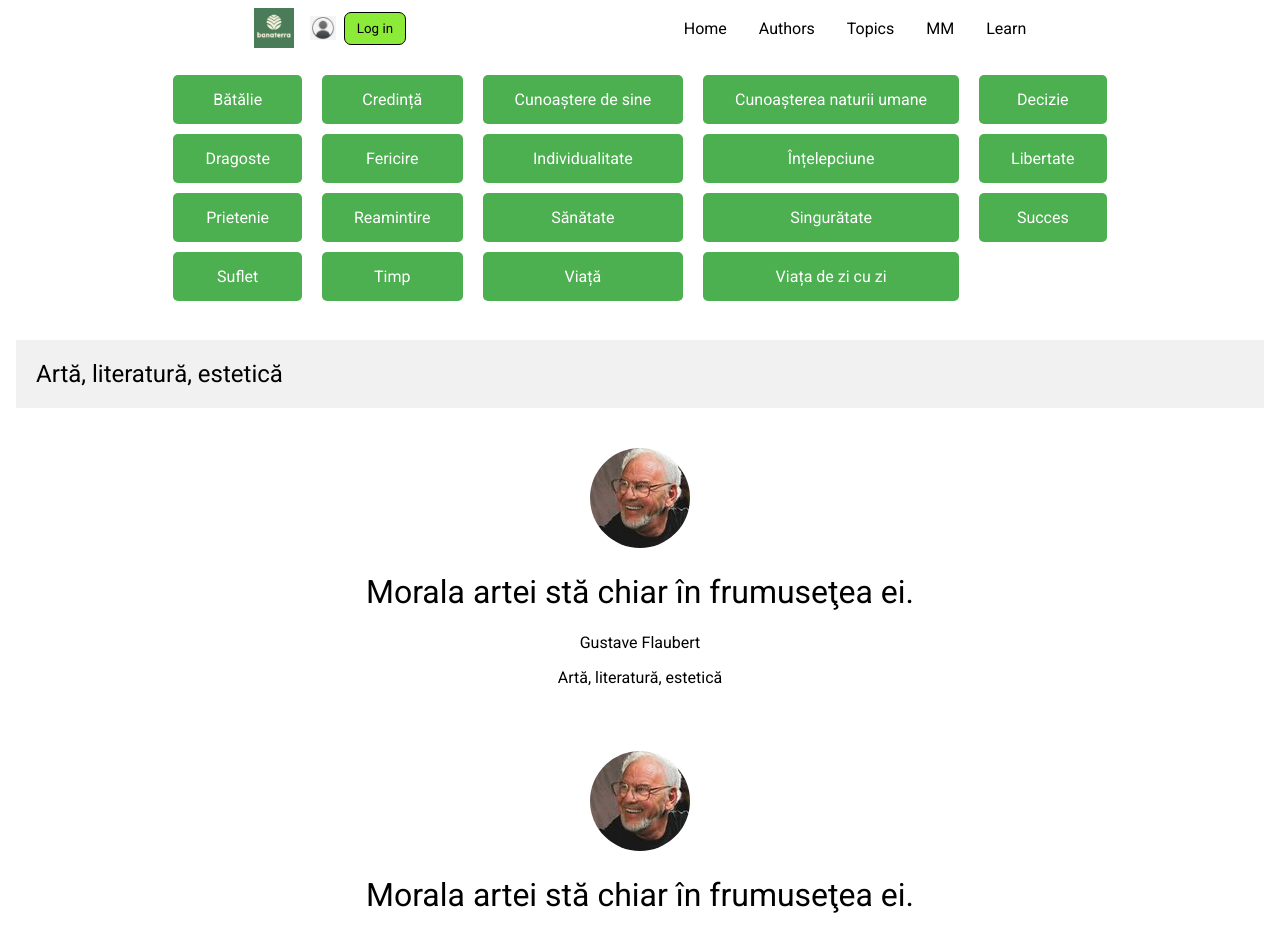
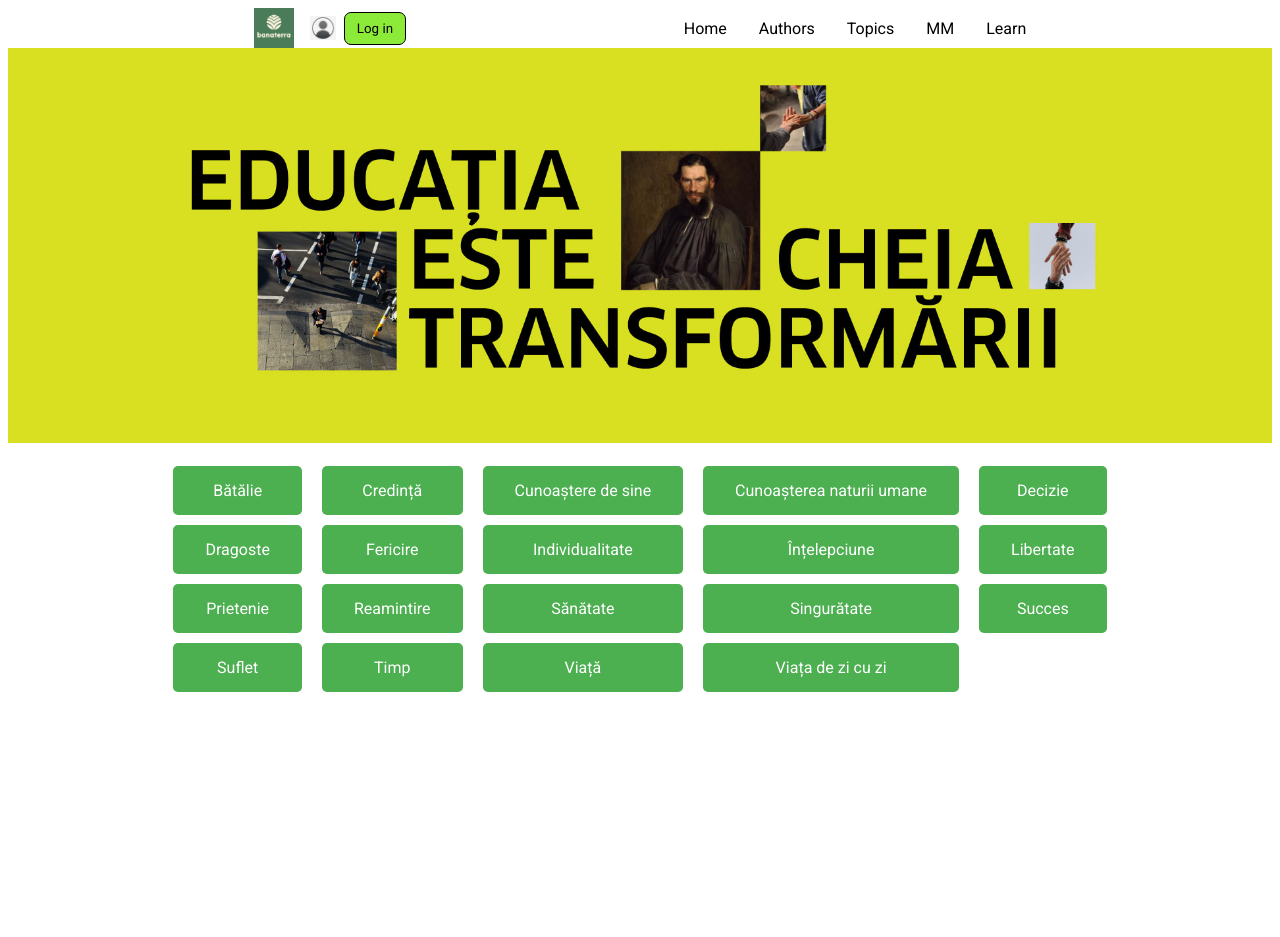
Before and after one commit to CatalinIonescu0922/banaterra, an Angular app: page / in a window 1280 px wide. Shown: the top 937 px of the page. After the commit the page ends 800 px from the top, so only its background shows below. Built offline with nearby package versions, Linux system fonts and the light colour scheme.

Commit message:
Afisam componenta doar daca apasam pe butonul batalie

```diff
--- a/src/app/app.component.html
+++ b/src/app/app.component.html
@@ -1,3 +1,2 @@
 <app-nav-bar></app-nav-bar>
 <app-topics></app-topics>
-<app-quote></app-quote>
--- a/src/app/quote/quote.component.ts
+++ b/src/app/quote/quote.component.ts
@@ -5,7 +5,7 @@ import { CommonModule } from '@angular/common';
   standalone: true,
   imports: [CommonModule],
   templateUrl: './quote.component.html',
-  styleUrl: './quote.component.css',
+  styleUrls: ['./quote.component.css'],
   inputs: ['image', 'title', 'author', 'genre'],
 })
 export class QuoteComponent {
--- a/src/app/topics/topics.component.html
+++ b/src/app/topics/topics.component.html
@@ -1,20 +1,12 @@
-<!DOCTYPE html>
-<html lang="en">
-	<head>
-		<!-- <meta charset="UTF-8" />
-		<meta name="viewport" content="width=device-width, initial-scale=1.0" /> -->
-		<title>Banaterra</title>
 
     <section class="banner">
 			<img src="../../assets/img/banner_topics.jpg" />
     </section>
 
-	</head>
-	<body>
 		<br>
 		<div class="button-container">
 			<div class="button-column">
-			  <button>Bătălie</button>
+			  <button (click)="toggleQuoteDisplay()">Bătălie</button>
 			  <button>Dragoste</button>
 			  <button>Prietenie</button>
 			  <button>Suflet</button>
@@ -49,11 +41,9 @@
 		  </div>
 		  <br>
 
-		  <div class="topics-container">
+		  <div class="topics-container" *ngIf="showQuote">
 			<h2 id="myHeader">Artă, literatură, estetică </h2> <!-- Aici am modificat din "Subiecte"-->
 			<div class="topic">
 			  <app-quote> </app-quote>
 			</div>
 		  </div>
-	</body>
-</html>
--- a/src/app/topics/topics.component.ts
+++ b/src/app/topics/topics.component.ts
@@ -6,9 +6,15 @@ import { CommonModule } from '@angular/common';
     selector: 'app-topics',
     standalone: true,
     templateUrl: './topics.component.html',
-    styleUrl: './topics.component.css',
+    styleUrls: ['./topics.component.css'],
     imports: [QuoteComponent, CommonModule]
 })
 export class TopicsComponent {
+  showQuote = false;
 
+  // Method to toggle the visibility of the QuoteComponent
+  toggleQuoteDisplay() {
+    this.showQuote = !this.showQuote;
+    console.log("toggleQuoteDisplay called, showQuote is: ", this.showQuote);
+  }
 }
```
